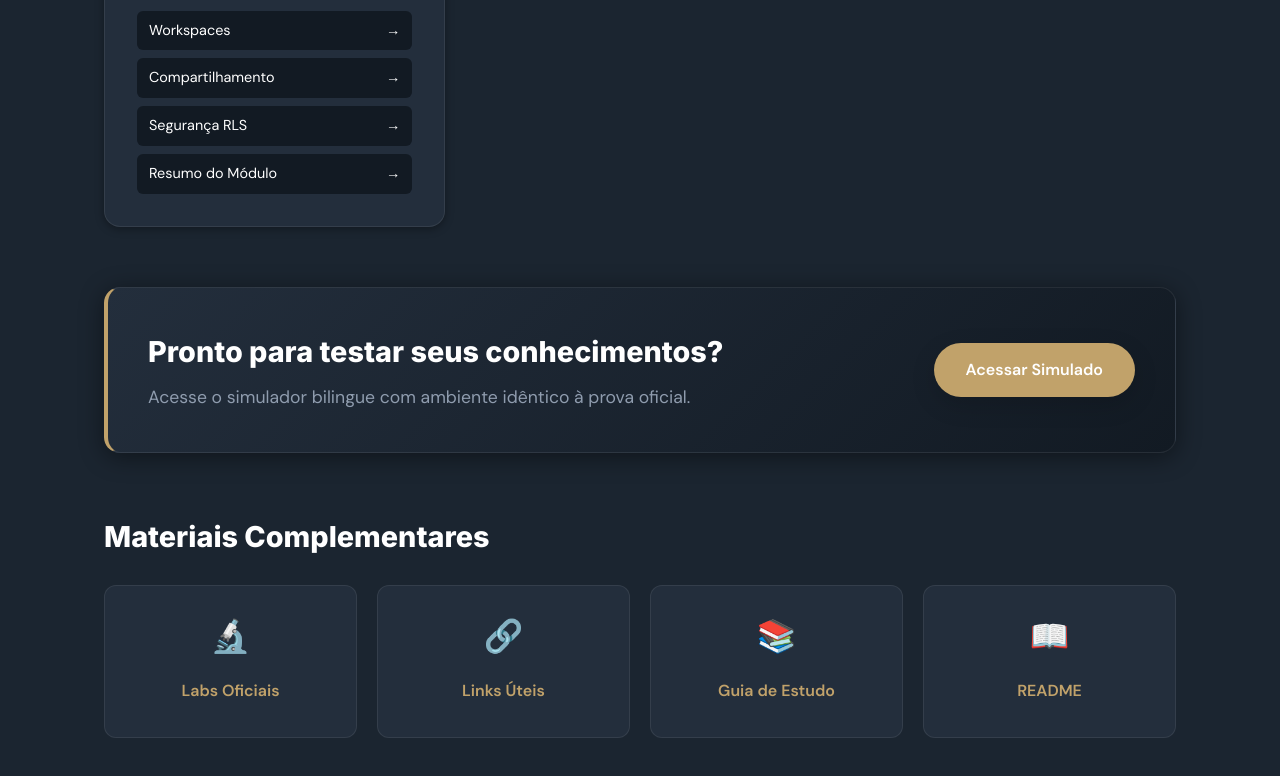
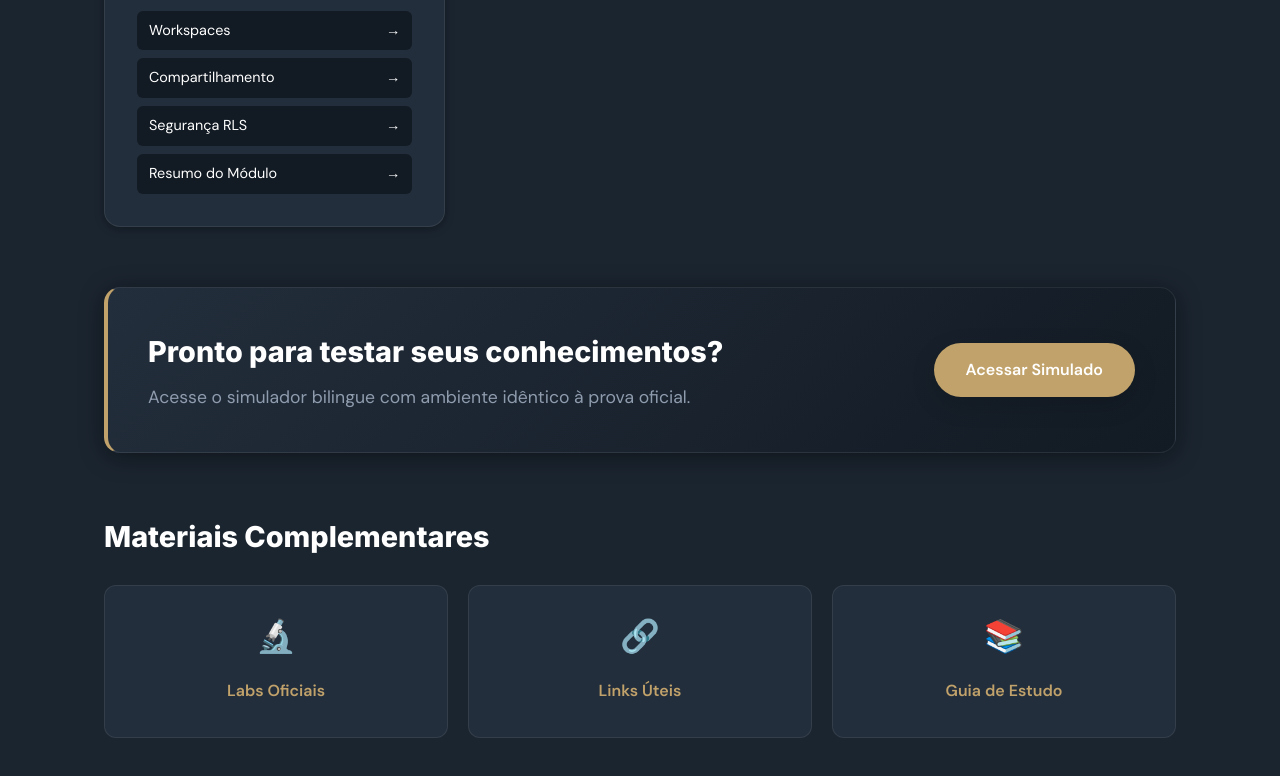
Before and after one commit to paulomulato-ux/pl300, a website: page index.html in a window 1280 px wide. Shown: the part 1840-2616 px from the top of the page. Drawn offline with Linux system fonts and the light colour scheme.

Commit message:
Remove README card from Materials section

```diff
--- a/index.html
+++ b/index.html
@@ -428,10 +428,7 @@
                 <div class="mat-icon">📚</div>
                 <div class="mat-title" data-i18n="mat3">Guia de Estudo</div>
             </a>
-            <a href="README.html" class="mat-card">
-                <div class="mat-icon">📖</div>
-                <div class="mat-title" data-i18n="mat4">README</div>
-            </a>
+            <!-- README card removed -->
         </div>
 
     </div>
@@ -492,7 +489,6 @@
             mat1: { pt: "Labs Oficiais", en: "Official Labs" },
             mat2: { pt: "Links Úteis", en: "Useful Links" },
             mat3: { pt: "Guia de Estudo", en: "Study Guide" },
-            mat4: { pt: "README", en: "README" },
             cta_dev: { pt: "Desenvolvido por", en: "Developed by" },
             cta_bio: { pt: "Ajudo empresas na transformação de dados em informações estratégicas para apoiar a tomada de decisão.", en: "I help companies transform data into strategic information to support decision-making." },
             cta_connect: { pt: "Conectar no LinkedIn", en: "Connect on LinkedIn" },
```
